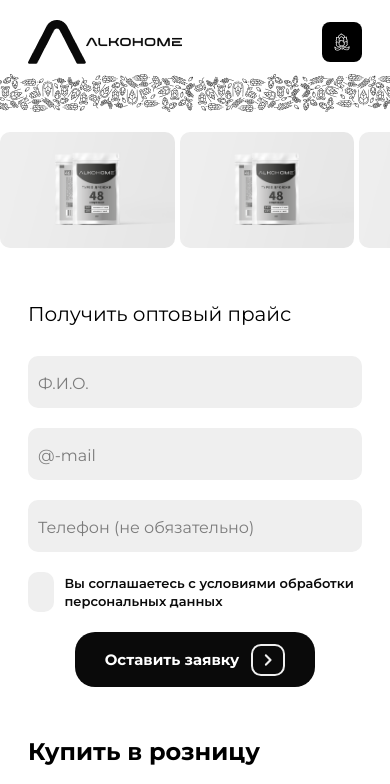
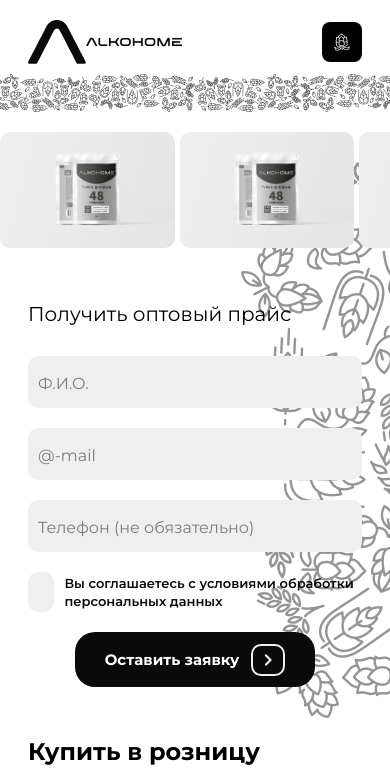
Before and after one commit to Mohammadxoja2005/alkohome, a React (Create React App) app: page / in a window 390 px wide. Shown: the top 784 px of the page. Built offline with nearby package versions, Linux system fonts and the light colour scheme.

Commit message:
added pattern to slider part

```diff
--- a/src/pages/home/components/slider/index.module.scss
+++ b/src/pages/home/components/slider/index.module.scss
@@ -1,6 +1,12 @@
 .slider {
   width: 100%;
   margin-bottom: 50px;
+  position: relative;
+  z-index: 1;
+}
+
+.slider_pattern {
+  display: none;
 }
 
 .slider_container {
@@ -153,8 +159,16 @@
   }
 }
 
+@media screen and (max-width: 480px) {
+  .slider_pattern {
+    display: block;
+    position: absolute;
+    z-index: -1;
+    right: 0;
+  }
+}
+
 @media screen and (max-width: 1280px) {
-
   // .slider_container {
   //   display: flex;
   //   flex-direction: column;
--- a/src/pages/home/components/slider/index.tsx
+++ b/src/pages/home/components/slider/index.tsx
@@ -4,6 +4,7 @@ import styles from "./index.module.scss";
 import SLIDER1 from "../../../../assets/images/slider1.png";
 import SLIDER2 from "../../../../assets/images/slider2.png";
 import SLIDER3 from "../../../../assets/images/slider3.png";
+import SLIDERPATTERN from "../../../../assets/images/slider_prtrn.png"
 // components
 import CONTACTFORM from "./contactform";
 // swiper
@@ -84,6 +85,7 @@ const SLIDER: FC = () => {
 
     return (
         <section className={styles.slider}>
+            <img src={SLIDERPATTERN} alt="pattern" className={styles.slider_pattern}/>
             <div className={styles.slider_container}>
                 <div className={styles.slider_slides}>
                     <div data-name="slide">
```
Also changed, not shown: src/assets/images/slider_prtrn.png (added).
